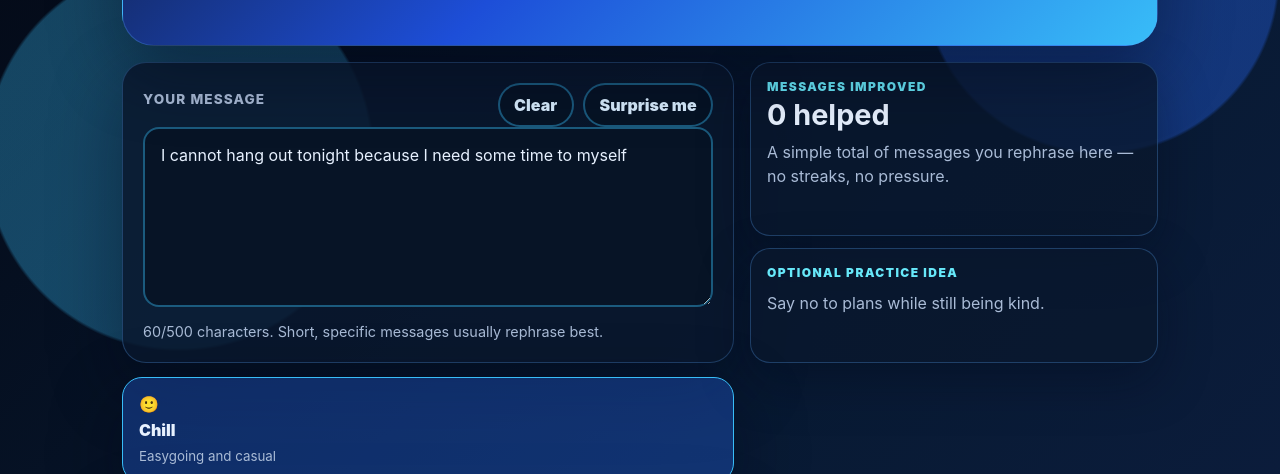
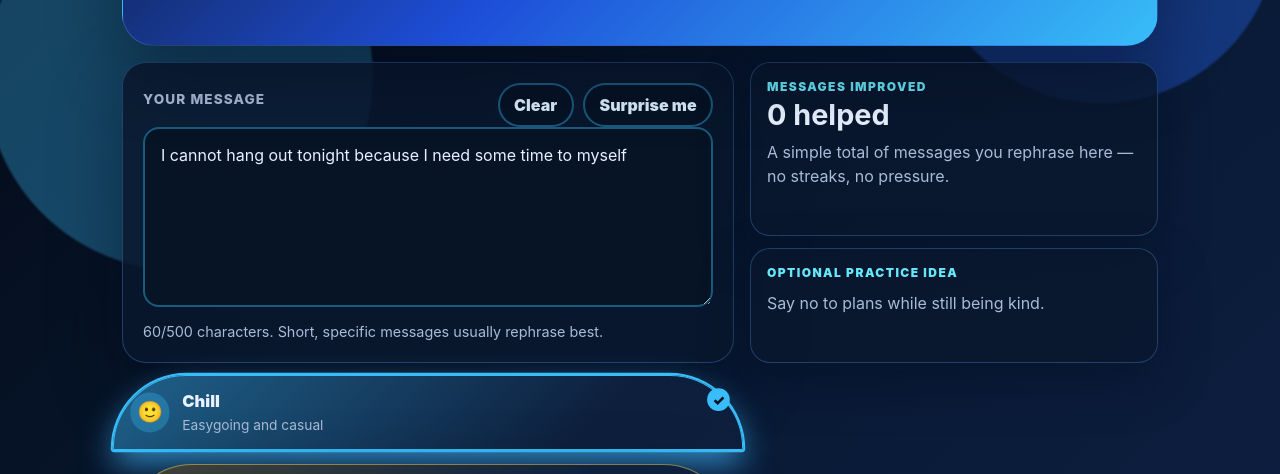
Before and after one commit to pizzasta/Second-Voice, a website: page index.html in a window 1280 px wide. Shown: the part 326-800 px from the top of the page. Drawn offline with Linux system fonts and the light colour scheme.

Commit message:
Enhance tone-card styles with gradients and layoutStyle tone cards as accent-driven stickers with selected glow and checkmark

```diff
--- a/src/styles.css
+++ b/src/styles.css
@@ -167,29 +167,71 @@ textarea:focus {
 }
 
 .tone-card {
-  background: var(--panel-strong);
-  border-radius: 1.25rem;
+  --tone-accent: var(--blue);
+  align-items: center;
+  background: linear-gradient(135deg, color-mix(in srgb, var(--tone-accent) 22%, transparent), transparent 70%), var(--panel-strong);
+  border-color: color-mix(in srgb, var(--tone-accent) 45%, var(--line));
+  border-radius: 999px 999px 1.25rem 1.25rem;
   color: var(--ink);
   cursor: pointer;
-  padding: 1rem;
+  display: grid;
+  gap: 0.3rem 0.75rem;
+  grid-template-columns: auto 1fr;
+  padding: 0.85rem 1rem;
+  position: relative;
   text-align: left;
-  transition: transform 160ms ease, border-color 160ms ease, background 160ms ease;
+  transition: transform 160ms ease, border-color 160ms ease, background 160ms ease, box-shadow 160ms ease;
 }
 
-.tone-card:hover,
-.tone-card.active {
-  background: rgba(37, 99, 235, 0.34);
-  border-color: var(--blue);
-  transform: translateY(-2px);
+.tone-card:hover {
+  border-color: var(--tone-accent);
+  transform: translateY(-2px) scale(1.01);
 }
 
-.tone-card span {
+.tone-card.active {
+  background: linear-gradient(135deg, color-mix(in srgb, var(--tone-accent) 42%, transparent), transparent 75%), var(--panel-strong);
+  border-color: var(--tone-accent);
+  box-shadow: 0 0 0 2px var(--tone-accent), 0 14px 32px var(--sticker-glow);
+  transform: translateY(-3px) scale(1.03);
+}
+
+.tone-card.active::after {
+  align-items: center;
+  background: var(--tone-accent);
+  border-radius: 999px;
+  color: #07111f;
+  content: '✓';
+  display: flex;
+  font-size: 0.85rem;
+  font-weight: 900;
+  height: 1.35rem;
+  justify-content: center;
+  position: absolute;
+  right: 0.75rem;
+  top: 0.75rem;
+  width: 1.35rem;
+}
+
+.tone-emoji {
+  align-items: center;
+  background: color-mix(in srgb, var(--tone-accent) 30%, transparent);
+  border-radius: 999px;
+  display: flex;
+  font-size: 1.25rem;
+  grid-row: 1 / span 2;
+  height: 2.4rem;
+  justify-content: center;
+  width: 2.4rem;
+}
+
+.tone-label {
+  align-self: end;
   display: block;
   font-weight: 900;
-  margin-bottom: 0.35rem;
 }
 
-.tone-card small {
+.tone-description {
+  align-self: start;
   color: var(--muted);
   line-height: 1.4;
 }
```
